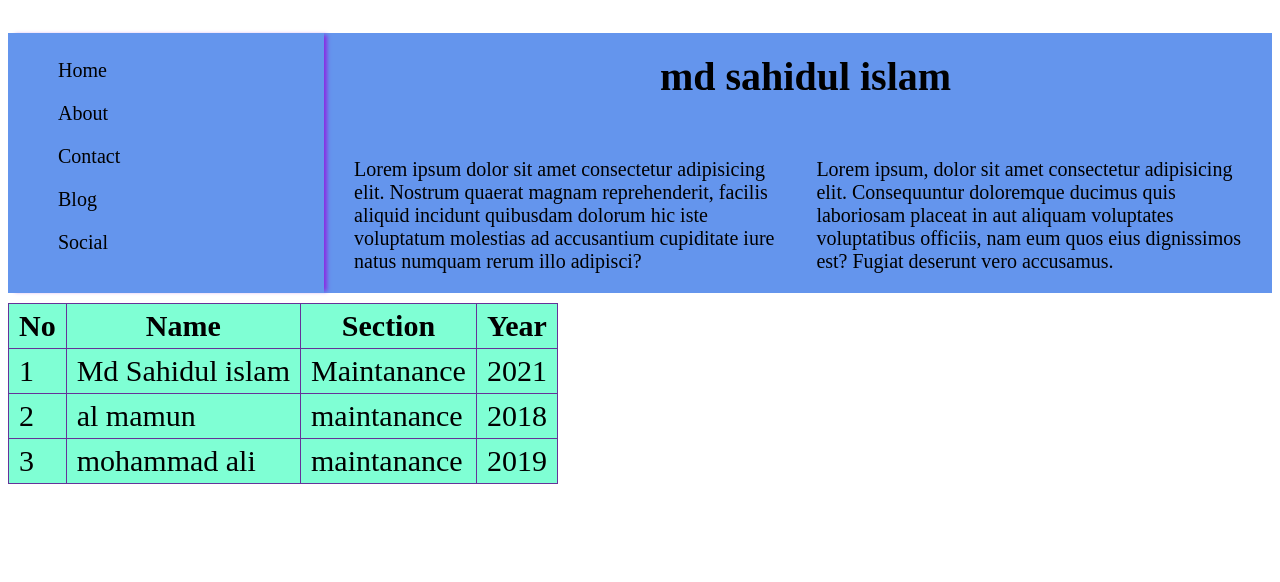
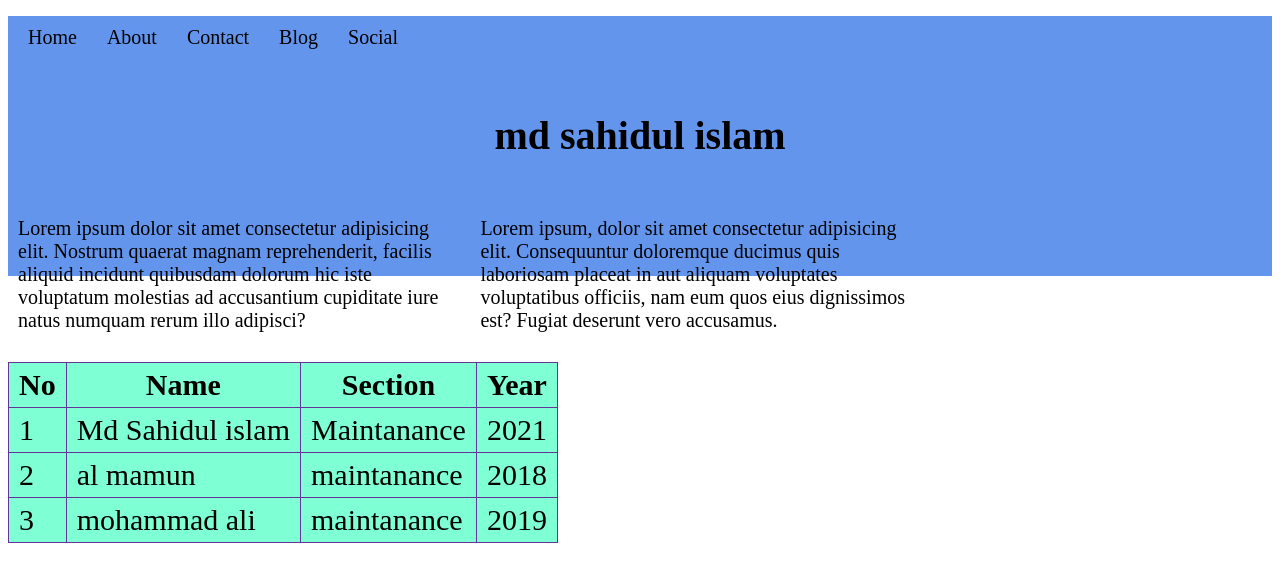
Before and after one commit to sagor369/class-4, a plain HTML site: page index.html in a window 1280 px wide. Drawn offline with Linux system fonts and the light colour scheme.

Commit message:
dropdown added

```diff
--- a/index.html
+++ b/index.html
@@ -9,15 +9,33 @@
 </head>
 <body>
    <header class="pact">
-        <aside class="nav">
+        <nav>
             <ul>
                 <li><a href="#">Home </a></li>
                 <li><a href="#">About </a></li>
-                <li><a href="#">Contact</a></li>
+                <li>
+                    <a href="#">Contact</a>
+                    <ul class="dropdown">
+                        <li><a href="#">Home </a></li>
+                        <li><a href="#">About </a></li>
+                        <li><a href="#">Contact</a></li>
+                        <li>
+                            <a href="#">Blog</a>
+                            <ul class="dropdown">
+                                <li><a href="#">Home </a></li>
+                                <li><a href="#">About </a></li>
+                                <li><a href="#">Contact</a></li>
+                                <li><a href="#">Blog</a></li>
+                                <li><a href="#">Social </a></li>
+                            </ul>
+                        </li>
+                        <li><a href="#">Social </a></li>
+                    </ul>
+                </li>
                 <li><a href="#">Blog</a></li>
                 <li><a href="#">Social </a></li>
             </ul>
-        </aside>
+        </nav>
         <article >
 
             <h1 class="name"> md sahidul islam</h1>
--- a/style.css
+++ b/style.css
@@ -1,31 +1,36 @@
-.nav ul{
-    list-style: none;
-    /* display: flex; */
+nav> ul{
+
+    display: flex;
+    padding: 10px 10px;
 
 }
 
-.nav li{
-    text-decoration: none;
-    padding:10px 10px;
+nav li{
+
+    margin-right:10px;
+    list-style: none;
 
 }
-.nav a{
+nav li a{
     text-decoration: none;
-
     font-size: 20px;
     color: black;
+    padding: 10px;
 }
-.nav a:hover{
+nav li:hover{
     background-color: lightslategray;
 }
-.nav {
-    width: 25%;
-    height: 100%;
-    float: left;
-    box-shadow:5px 0px 4px -2px  blueviolet;
-    margin-right: 20px;
+nav li .dropdown{
+    display: none;
+    position: absolute;
+    padding-left: 10px;
+    background-color: lightyellow;
 
 }
+nav li:hover > .dropdown{
+    display: block;
+}
+
 .pact h1{
     text-align: center;
     padding: 20px 5px 5px;
```
